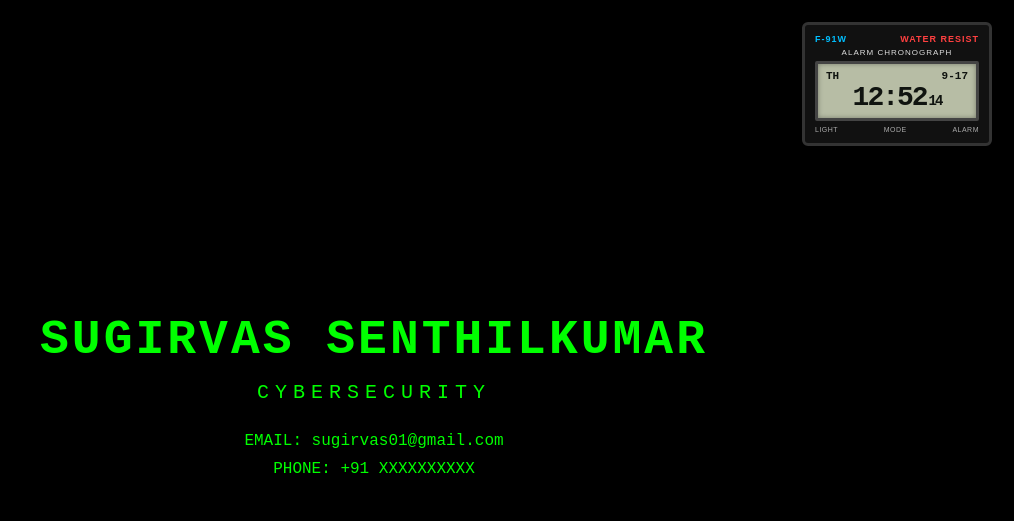
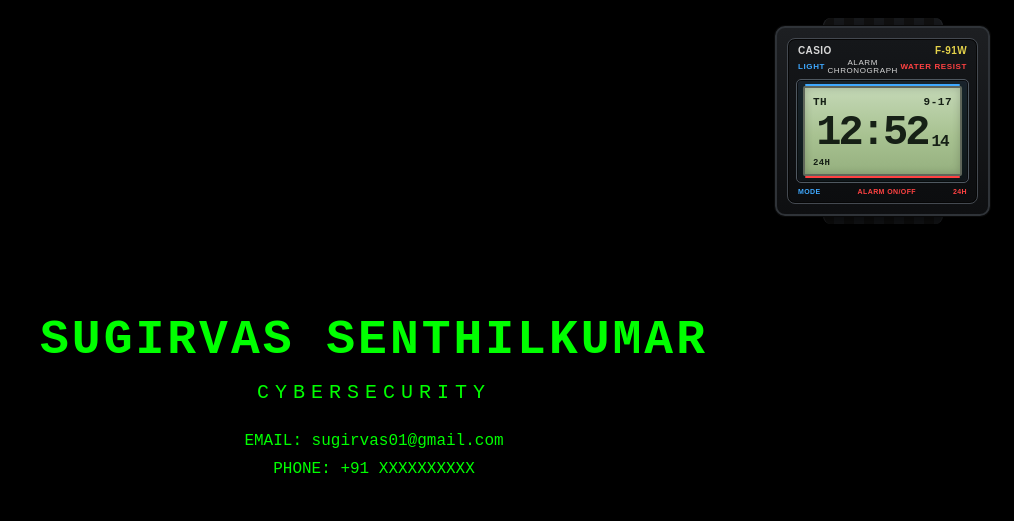
Before and after one commit to SUGIRVASS/SUGIRVASS.github.io, a plain HTML site: page index.html in a window 1280 px wide. Shown: the whole page, without its empty margins (266-1280 px from the left). Drawn offline with Linux system fonts and the light colour scheme.

Commit message:
Refactor watch component styles and markup
Refactor watch styles and HTML structure for clarity and consistency.

```diff
--- a/index.html
+++ b/index.html
@@ -3,7 +3,6 @@
 <head>
     <meta charset="UTF-8">
     <meta name="viewport" content="width=device-width, initial-scale=1.0">
-
     <title>Sugirvas Senthilkumar</title>
 
     <style>
@@ -11,8 +10,7 @@
             box-sizing: border-box;
         }
 
-        html,
-        body {
+        html, body {
             margin: 0;
             width: 100%;
             min-height: 100%;
@@ -20,19 +18,14 @@
 
         body {
             min-height: 100vh;
-            background-color: #000000;
+            background: #000000;
             color: #00ff00;
-
             display: flex;
             justify-content: center;
             align-items: center;
-
             font-family: "Courier New", Courier, monospace;
+            overflow-x: hidden;
         }
-
-        /* =========================
-           MAIN CONTENT
-        ========================= */
 
         .container {
             text-align: center;
@@ -49,7 +42,6 @@
         h2 {
             margin-top: 14px;
             margin-bottom: 28px;
-
             font-size: 20px;
             font-weight: normal;
             letter-spacing: 6px;
@@ -70,128 +62,241 @@
         }
 
         /* =========================
-           F-91W INSPIRED WATCH
+           WATCH WRAPPER
         ========================= */
 
-        .watch {
+        .watch-wrap {
             position: fixed;
-            top: 22px;
-            right: 22px;
-
-            width: 190px;
-
-            background: #111111;
-
-            border: 3px solid #333333;
-            border-radius: 6px;
-
-            padding: 9px 10px 10px;
-
-            color: #dddddd;
-
-            font-family: Arial, Helvetica, sans-serif;
-
-            box-shadow:
-                0 0 0 1px #000000,
-                0 4px 12px rgba(0, 0, 0, 0.8);
-
+            top: 26px;
+            right: 24px;
             z-index: 1000;
+            transform: scale(1);
+            transform-origin: top right;
         }
 
-        .watch-top {
+        .watch-body {
+            position: relative;
+            width: 215px;
+            padding: 10px;
+            border-radius: 10px;
+            background: linear-gradient(180deg, #1d1f22 0%, #0e0f11 100%);
+            border: 2px solid #2f3338;
+            box-shadow:
+                0 0 0 1px #090909,
+                0 8px 22px rgba(0,0,0,0.70);
+        }
+
+        /* fake strap hints */
+        .watch-body::before,
+        .watch-body::after {
+            content: "";
+            position: absolute;
+            left: 50%;
+            transform: translateX(-50%);
+            width: 118px;
+            height: 14px;
+            background:
+                repeating-linear-gradient(
+                    90deg,
+                    #111 0 10px,
+                    #181a1d 10px 20px
+                );
+            border-left: 1px solid #2a2d31;
+            border-right: 1px solid #2a2d31;
+            z-index: -1;
+        }
+
+        .watch-body::before {
+            top: -10px;
+            border-radius: 8px 8px 0 0;
+        }
+
+        .watch-body::after {
+            bottom: -10px;
+            border-radius: 0 0 8px 8px;
+        }
+
+        .watch-inner {
+            border-radius: 8px;
+            padding: 7px 8px 8px;
+            background: linear-gradient(180deg, #15171a 0%, #0c0d0f 100%);
+            border: 1px solid #444950;
+            box-shadow: inset 0 0 0 1px #060606;
+        }
+
+        .watch-brand-row {
             display: flex;
             justify-content: space-between;
             align-items: center;
+            padding: 0 2px;
+            margin-bottom: 3px;
+            font-family: Arial, Helvetica, sans-serif;
+            font-size: 10px;
+            font-weight: 700;
+            letter-spacing: 0.4px;
+            line-height: 1;
+        }
 
-            margin-bottom: 4px;
-
-            font-size: 9px;
-            font-weight: bold;
-
-            letter-spacing: 1px;
+        .watch-brand {
+            color: #d9d9d9;
         }
 
         .watch-model {
-            color: #00bfff;
+            color: #e3d14a;
         }
 
-        .watch-water {
-            color: #ff4040;
+        .watch-mid-text {
+            display: flex;
+            justify-content: space-between;
+            align-items: center;
+            margin-bottom: 4px;
+            padding: 0 2px;
+            font-family: Arial, Helvetica, sans-serif;
+            font-size: 8px;
+            line-height: 1;
+            letter-spacing: 0.6px;
         }
 
-        .watch-label {
+        .watch-blue {
+            color: #3fa9ff;
+            font-weight: 700;
+        }
+
+        .watch-red {
+            color: #ff4242;
+            font-weight: 700;
+        }
+
+        .watch-center-label {
+            color: #d5d5d5;
+            flex: 1;
             text-align: center;
+            font-size: 8px;
+        }
 
-            color: #dddddd;
+        .watch-lcd-bezel {
+            position: relative;
+            padding: 6px;
+            border-radius: 5px;
+            background:
+                linear-gradient(180deg, #18202a 0%, #0f1318 100%);
+            border: 1px solid #505861;
+            box-shadow:
+                inset 0 0 0 1px #0a0c0f,
+                inset 0 0 8px rgba(255,255,255,0.04);
+        }
 
-            font-size: 8px;
-            letter-spacing: 1px;
+        /* classic F91-W style accent lines */
+        .watch-lcd-bezel::before,
+        .watch-lcd-bezel::after {
+            content: "";
+            position: absolute;
+            left: 8px;
+            right: 8px;
+            height: 2px;
+            border-radius: 2px;
+        }
 
-            margin-bottom: 4px;
+        .watch-lcd-bezel::before {
+            top: 4px;
+            background: #3fa9ff;
+        }
+
+        .watch-lcd-bezel::after {
+            bottom: 4px;
+            background: #ff4242;
         }
 
         .watch-screen {
-            background: #b7bda5;
-
-            border: 3px solid #444444;
+            background:
+                linear-gradient(180deg, #c4d8b6 0%, #a8c291 55%, #95b07f 100%);
+            border: 2px solid #5f665a;
             border-radius: 2px;
-
-            padding: 6px 8px;
-
-            color: #101410;
-
+            padding: 7px 8px 6px;
+            color: #162016;
+            font-family: "Courier New", Courier, monospace;
             box-shadow:
-                inset 0 0 5px rgba(0, 0, 0, 0.35);
+                inset 0 0 8px rgba(0,0,0,0.20),
+                0 0 10px rgba(0,255,100,0.07);
         }
 
-        .watch-info {
+        .screen-top {
             display: flex;
             justify-content: space-between;
             align-items: center;
-
-            font-family: "Courier New", monospace;
+            margin-bottom: 3px;
             font-size: 11px;
-            font-weight: bold;
-
-            margin-bottom: 2px;
+            font-weight: 700;
+            letter-spacing: 0.5px;
+            min-height: 14px;
         }
 
-        .watch-time {
-            text-align: center;
-
-            font-family: "Courier New", monospace;
-
-            font-size: 28px;
-            font-weight: bold;
-
-            letter-spacing: -2px;
-
+        .time-line {
+            display: flex;
+            justify-content: center;
+            align-items: flex-end;
+            gap: 0;
             line-height: 1;
         }
 
-        .watch-seconds {
-            font-size: 14px;
-            margin-left: 2px;
+        .time-main {
+            font-size: 42px;
+            font-weight: 700;
+            letter-spacing: -3px;
         }
 
-        .watch-bottom {
+        .time-seconds {
+            font-size: 16px;
+            font-weight: 700;
+            margin-left: 4px;
+            margin-bottom: 4px;
+            letter-spacing: -1px;
+        }
+
+        .screen-bottom {
+            margin-top: 4px;
+            display: flex;
+            justify-content: flex-start;
+            align-items: center;
+            font-size: 9px;
+            font-weight: 700;
+            letter-spacing: 0.3px;
+        }
+
+        .watch-bottom-text {
             display: flex;
             justify-content: space-between;
-
+            align-items: center;
             margin-top: 5px;
-
+            padding: 0 2px;
+            font-family: Arial, Helvetica, sans-serif;
             font-size: 7px;
-            color: #aaaaaa;
-
-            letter-spacing: 0.5px;
+            font-weight: 700;
+            letter-spacing: 0.4px;
+            line-height: 1;
         }
 
-        /* =========================
-           MOBILE
-        ========================= */
+        .watch-bottom-left {
+            color: #3fa9ff;
+        }
+
+        .watch-bottom-center {
+            color: #ff4242;
+        }
+
+        .watch-bottom-right {
+            color: #ff4242;
+        }
+
+        @media (max-width: 900px) {
+            .watch-wrap {
+                transform: scale(0.88);
+                top: 18px;
+                right: 16px;
+            }
+        }
 
         @media (max-width: 700px) {
-
             h1 {
                 font-size: 32px;
                 letter-spacing: 2px;
@@ -206,148 +311,97 @@
                 font-size: 14px;
             }
 
-            .watch {
-                width: 155px;
-
-                top: 12px;
-                right: 12px;
-
-                padding: 7px;
-            }
-
-            .watch-time {
-                font-size: 22px;
-            }
-
-            .watch-top {
-                font-size: 7px;
-            }
-
-            .watch-label {
-                font-size: 6px;
-            }
-
-            .watch-info {
-                font-size: 9px;
+            .watch-wrap {
+                transform: scale(0.72);
+                top: 10px;
+                right: 8px;
             }
         }
     </style>
 </head>
-
 <body>
 
-    <!-- F-91W INSPIRED WATCH -->
+    <div class="watch-wrap">
+        <div class="watch-body">
+            <div class="watch-inner">
 
-    <div class="watch">
-
-        <div class="watch-top">
+                <div class="watch-brand-row">
+                    <span class="watch-brand">CASIO</span>
                     <span class="watch-model">F-91W</span>
-            <span class="watch-water">WATER RESIST</span>
                 </div>
 
-        <div class="watch-label">
-            ALARM CHRONOGRAPH
+                <div class="watch-mid-text">
+                    <span class="watch-blue">LIGHT</span>
+                    <span class="watch-center-label">ALARM CHRONOGRAPH</span>
+                    <span class="watch-red">WATER RESIST</span>
                 </div>
 
+                <div class="watch-lcd-bezel">
                     <div class="watch-screen">
-
-            <div class="watch-info">
+                        <div class="screen-top">
                             <span id="watch-day">TH</span>
                             <span id="watch-date">9-17</span>
                         </div>
 
-            <div class="watch-time">
-                <span id="watch-hour">18</span>:<span id="watch-minute">12</span><span class="watch-seconds" id="watch-second">00</span>
+                        <div class="time-line">
+                            <span class="time-main">
+                                <span id="watch-hour">18</span>:<span id="watch-minute">18</span>
+                            </span>
+                            <span class="time-seconds" id="watch-second">46</span>
+                        </div>
+
+                        <div class="screen-bottom">
+                            <span>24H</span>
+                        </div>
+                    </div>
+                </div>
+
+                <div class="watch-bottom-text">
+                    <span class="watch-bottom-left">MODE</span>
+                    <span class="watch-bottom-center">ALARM ON/OFF</span>
+                    <span class="watch-bottom-right">24H</span>
                 </div>
 
             </div>
-
-        <div class="watch-bottom">
-            <span>LIGHT</span>
-            <span>MODE</span>
-            <span>ALARM</span>
+        </div>
     </div>
 
-    </div>
-
-
-    <!-- MAIN WEBSITE -->
-
     <main class="container">
-
         <h1>SUGIRVAS SENTHILKUMAR</h1>
-
         <h2>CYBERSECURITY</h2>
 
         <p class="contact">
             EMAIL:
-            <a href="mailto:sugirvas01@gmail.com">
-                sugirvas01@gmail.com
-            </a>
+            <a href="mailto:sugirvas01@gmail.com">sugirvas01@gmail.com</a>
         </p>
 
         <p class="contact">
             PHONE: +91 XXXXXXXXXX
         </p>
-
     </main>
 
-
-    <!-- WATCH CLOCK SCRIPT -->
-
     <script>
-
         function updateWatch() {
-
             const now = new Date();
 
-            const days = [
-                "SU",
-                "MO",
-                "TU",
-                "WE",
-                "TH",
-                "FR",
-                "SA"
-            ];
+            const days = ["SU", "MO", "TU", "WE", "TH", "FR", "SA"];
 
-            const hours =
-                String(now.getHours()).padStart(2, "0");
+            const hours = String(now.getHours()).padStart(2, "0");
+            const minutes = String(now.getMinutes()).padStart(2, "0");
+            const seconds = String(now.getSeconds()).padStart(2, "0");
 
-            const minutes =
-                String(now.getMinutes()).padStart(2, "0");
+            const month = now.getMonth() + 1;
+            const date = now.getDate();
 
-            const seconds =
-                String(now.getSeconds()).padStart(2, "0");
-
-            const month =
-                now.getMonth() + 1;
-
-            const date =
-                now.getDate();
-
-
-            document.getElementById("watch-hour").textContent =
-                hours;
-
-            document.getElementById("watch-minute").textContent =
-                minutes;
-
-            document.getElementById("watch-second").textContent =
-                seconds;
-
-            document.getElementById("watch-day").textContent =
-                days[now.getDay()];
-
-            document.getElementById("watch-date").textContent =
-                month + "-" + date;
+            document.getElementById("watch-hour").textContent = hours;
+            document.getElementById("watch-minute").textContent = minutes;
+            document.getElementById("watch-second").textContent = seconds;
+            document.getElementById("watch-day").textContent = days[now.getDay()];
+            document.getElementById("watch-date").textContent = month + "-" + date;
         }
 
-
         updateWatch();
-
         setInterval(updateWatch, 1000);
-
     </script>
 
 </body>
```
Lines whose indentation alone changed are shown as unchanged.
